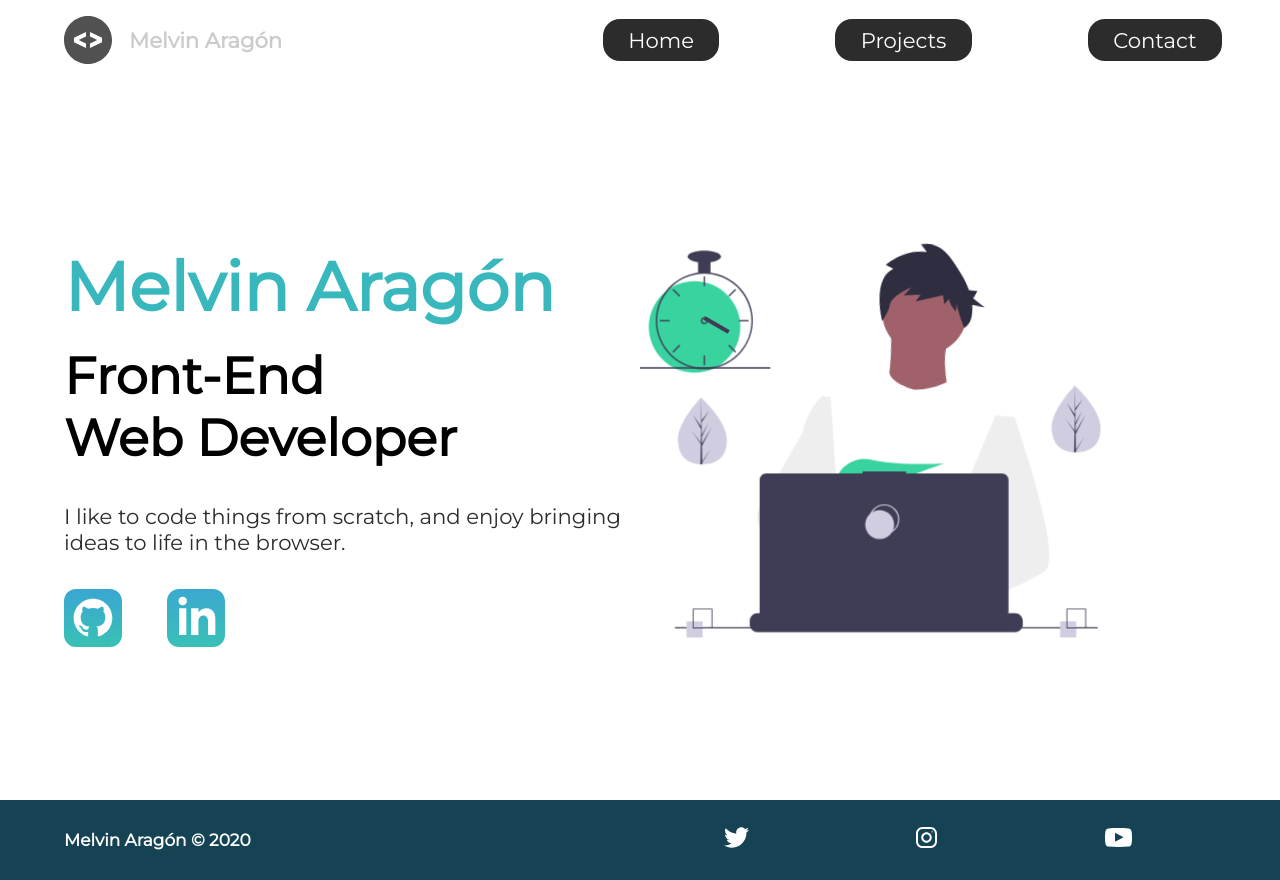
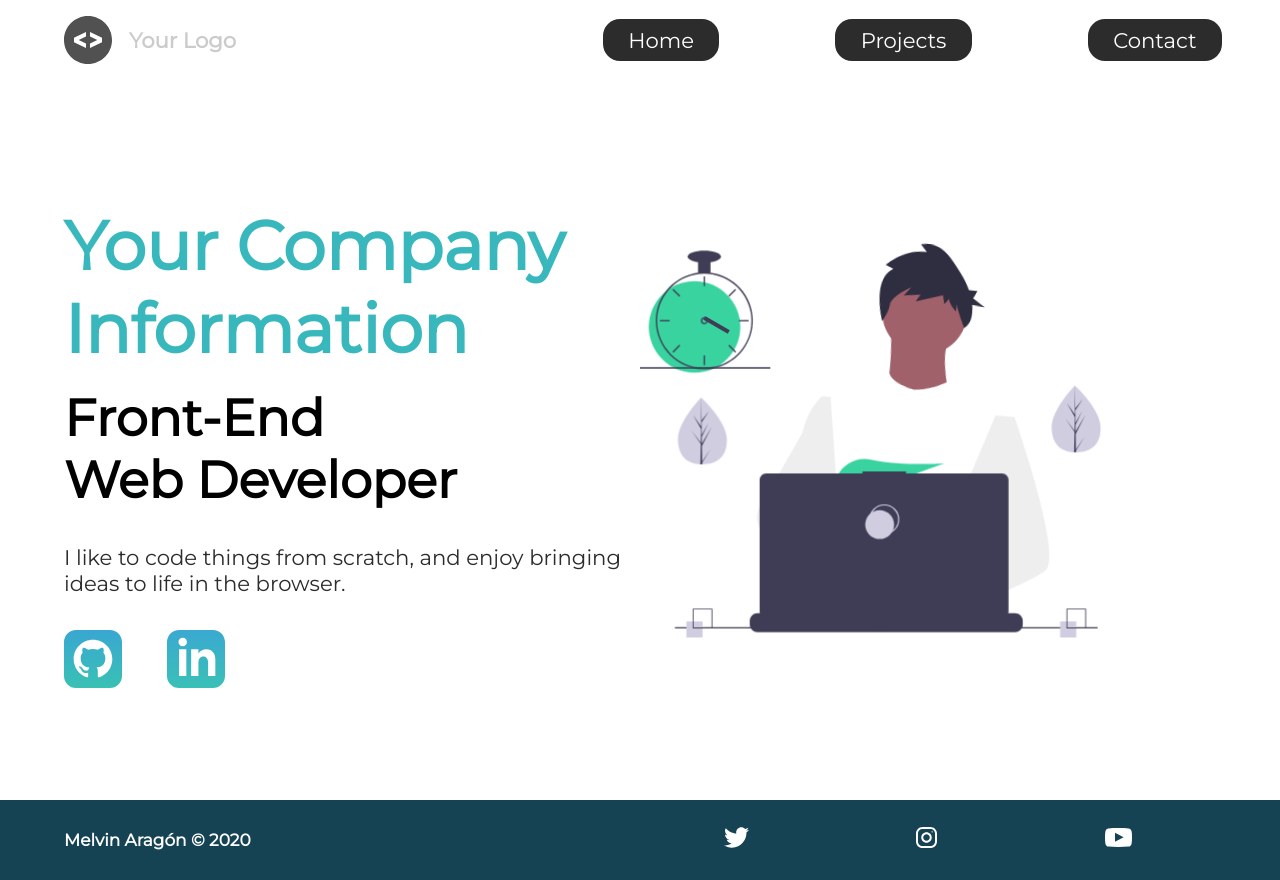
Before and after one commit to MelArgn/Portfolio, a plain HTML site: page index.html in a window 1280 px wide. Drawn offline with Linux system fonts and the light colour scheme.

Commit message:
Update index.html

```diff
--- a/index.html
+++ b/index.html
@@ -18,7 +18,7 @@
       <nav>
         <div class="logo">
           <img src="icons/code.svg" alt="logo">
-          <h1>Melvin Aragón</h1>
+          <h1>Your Logo</h1>
         </div>
         <ul>
           <li><a class="active" href="/">Home</a></li>
@@ -32,7 +32,7 @@
   <!-- Intro Section -->
   <section class="intro">
     <div class="intro-text">
-      <h2>Melvin Aragón</h2>
+      <h2>Your Company Information</h2>
       <h3>Front-End <br>Web Developer</h3>
       <p>I like to code things from scratch, and enjoy bringing ideas to life in the browser.</p>
       <div class="intro-social">
```
